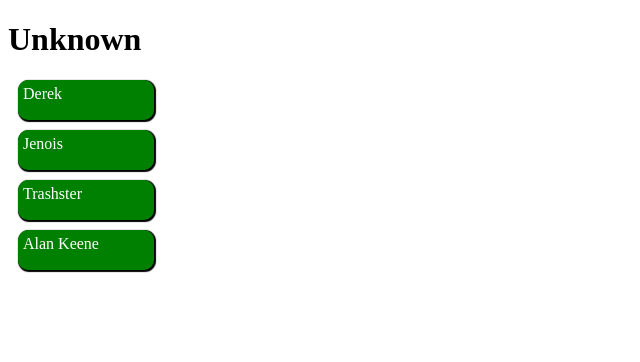
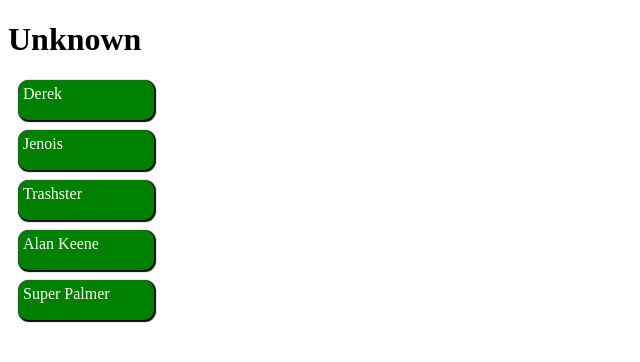
Before and after one commit to lebrancconvas/Monster-Arena, a React (Vite) app in the folder web/: page / in a window 1280 px wide. Shown: the top 362 px of the page, without its empty margins (0-640 px from the left). Built offline with nearby package versions, Linux system fonts and the light colour scheme.

Commit message:
✨ feat: add router to the project

```diff
--- a/web/src/App.tsx
+++ b/web/src/App.tsx
@@ -1,31 +1,15 @@
 import React from 'react';
-import { useRecoilState } from 'recoil';
-import { monsterNameState } from './lib/atoms';
-import MonsterTitle from './components/MonsterTitle';
-import { MonsterButton, WhiteFont } from './style/Button.style';
-import { monsterList } from './data/monsterList';
+import {BrowserRouter as Router, Routes, Route} from 'react-router-dom';
+import MonsterSelect from './pages/MonsterSelect';
 
 const App: React.FC = () => {
-  const [monsterName, setMonsterName] = useRecoilState(monsterNameState);
-
-  const changeMonsterTitle = (monster: string) => {
-    setMonsterName(monster);
-  }
-
   return(
-    <div>
-      <MonsterTitle monsterTitle={monsterName} />
-      {monsterList.map((monster) => {
-        return(
-          <MonsterButton onClick={() => changeMonsterTitle(`${monster}`)}>
-            <WhiteFont>
-              {monster}
-            </WhiteFont>
-          </MonsterButton>
-        )
-      })}
-    </div>
+    <Router>
+      <Routes>
+        <Route path="/" element={<MonsterSelect />} />
+      </Routes>
+    </Router>
   )
-};
+}
 
 export default App;
--- a/web/src/data/monsterList.ts
+++ b/web/src/data/monsterList.ts
@@ -2,5 +2,6 @@ export const monsterList: string[] = [
 	"Derek",
 	"Jenois",
 	"Trashster",
-	"Alan Keene"
+	"Alan Keene",
+	"Super Palmer"
 ];
--- /dev/null
+++ b/web/src/pages/MonsterSelect.tsx
@@ -0,0 +1,31 @@
+import React from 'react';
+import { useRecoilState } from 'recoil';
+import { monsterNameState } from '../lib/atoms';
+import MonsterTitle from '../components/MonsterTitle';
+import { MonsterButton, WhiteFont } from '../style/Button.style';
+import { monsterList } from '../data/monsterList';
+
+const MonsterSelect: React.FC = () => {
+  const [monsterName, setMonsterName] = useRecoilState(monsterNameState);
+
+  const changeMonsterTitle = (monster: string) => {
+    setMonsterName(monster);
+  }
+
+  return(
+    <div>
+      <MonsterTitle monsterTitle={monsterName} />
+      {monsterList.map((monster) => {
+        return(
+          <MonsterButton onClick={() => changeMonsterTitle(`${monster}`)}>
+            <WhiteFont>
+              {monster}
+            </WhiteFont>
+          </MonsterButton>
+        )
+      })}
+    </div>
+  )
+};
+
+export default MonsterSelect;
```
